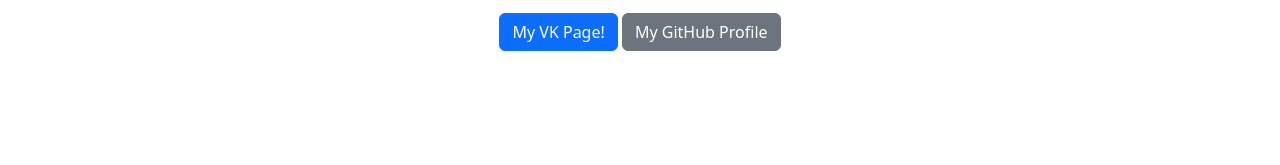
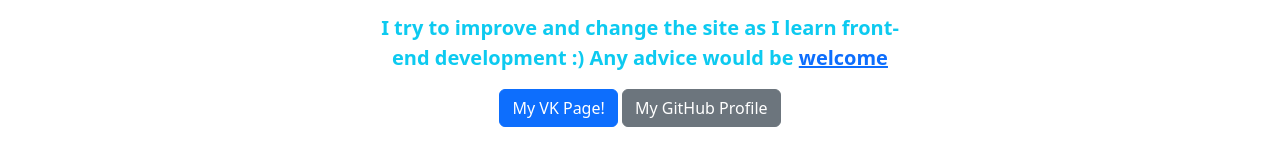
Before and after one commit to VsevolodShengelai/VsevolodShengelai.github.io, a plain HTML site: page index.html in a window 1280 px wide. Shown: the part 573-738 px from the top of the page. Drawn offline with nearby package versions, Linux system fonts and the light colour scheme.

Commit message:
Update index.html

```diff
--- a/index.html
+++ b/index.html
@@ -68,6 +68,7 @@
             Hello! I am studying software development. This page was written
             using the Bootstrap stylesheet library.
           </p>
+          <p class="lead fw-bold text-info">I try to improve and change the site as I learn front-end development :) Any advice would be <a href="https://github.com/VsevolodShengelai/VsevolodShengelai.github.io/issues">welcome</a></p>
           <a
             href="https://vk.com/vsevolod.sheng"
             target="_blank"
```
